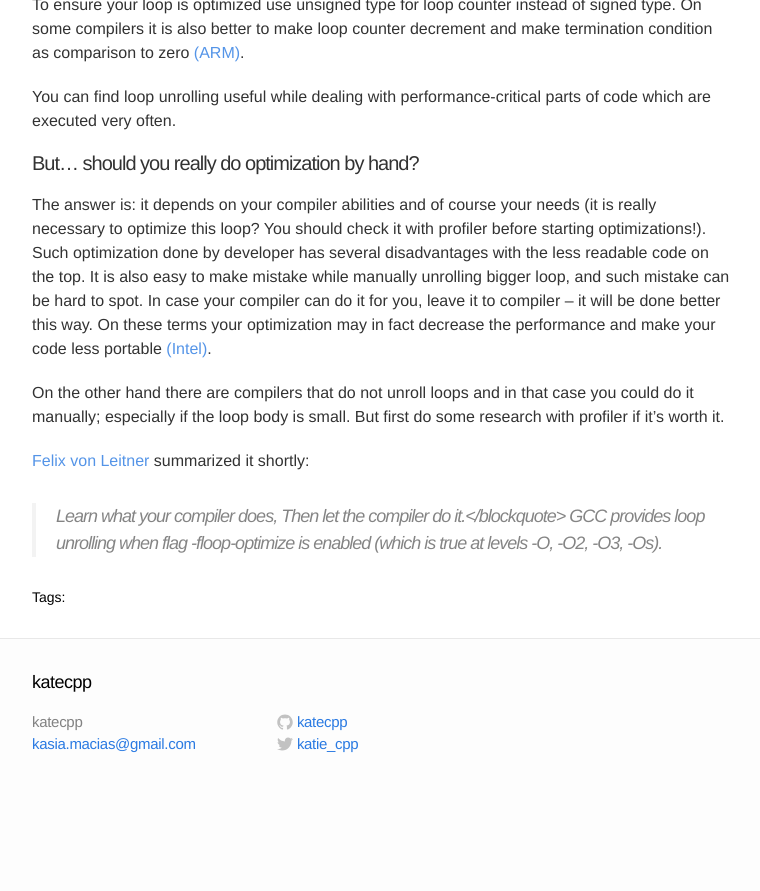
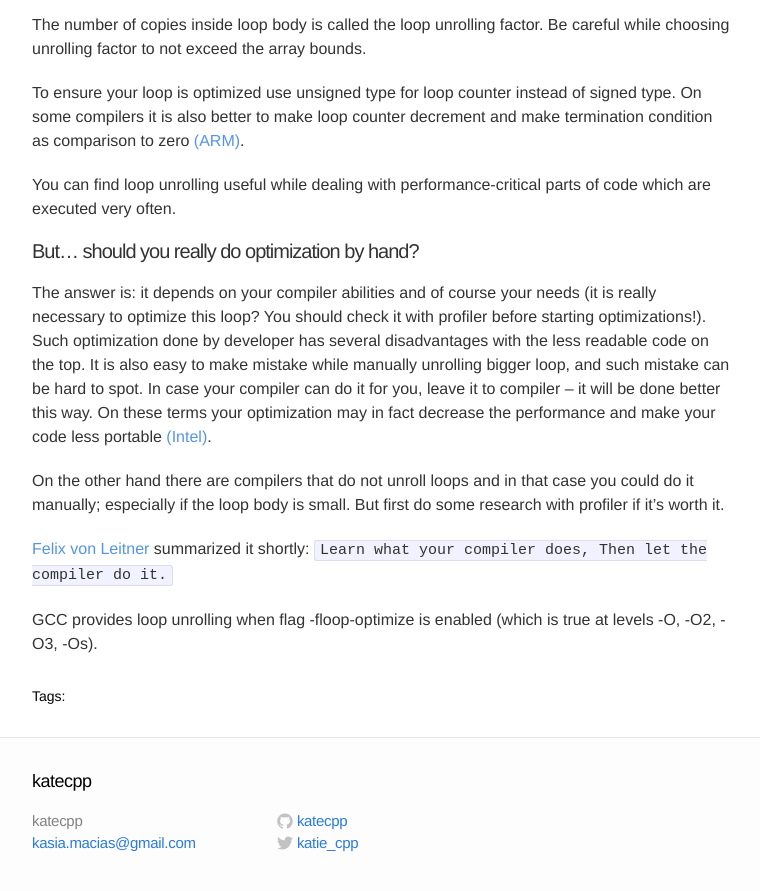
Before and after one commit to katecpp/katecpp.github.io, a Jekyll site: the page built from _posts/2015-08-14-loop-unrolling.markdown, in a window 1280 px wide and 900 px high, scrolled down 922 px. Shown: the top 891 px of the window, without its empty margins (258-1018 px from the left). Built offline with Jekyll 4.4.1, drawn with Linux system fonts in a browser that asks for light colours; comment, search, counter and statistics services are not loaded; before the commit the page ends 1723 px from its top, so only the background shows below that; some of the changed text lies outside the part shown.

Commit message:
Small fix for Loop Unrolling

```diff
--- a/_posts/2015-08-14-loop-unrolling.markdown
+++ b/_posts/2015-08-14-loop-unrolling.markdown
@@ -7,8 +7,11 @@ categories: cpp
 tags: [optimization, loop]
 ---
 Code size:   increased
+
 Performance: better
+
 Done by:     developer or compiler
+
 
 Loop unrolling, also known as loop unwinding, is an optimization which can reduce overhead of running a loop --- number of instructions of checking the loop termination condition and loop counter modification. It requires fixed and known loop count.
 
@@ -46,6 +49,7 @@ The answer is: it depends on your compiler abilities and of course your needs (i
 On the other hand there are compilers that do not unroll loops and in that case you could do it manually; especially if the loop body is small. But first do some research with profiler if it's worth it.
 
 <a href="http://www.linux-kongress.org/2009/slides/compiler_survey_felix_von_leitner.pdf">Felix von Leitner</a> summarized it shortly:
-<blockquote><em>Learn what your compiler does, Then let the compiler do it.</blockquote>
+`Learn what your compiler does, Then let the compiler do it.`
+
 
 GCC provides loop unrolling when flag -floop-optimize is enabled (which is true at levels -O, -O2, -O3, -Os).
```
